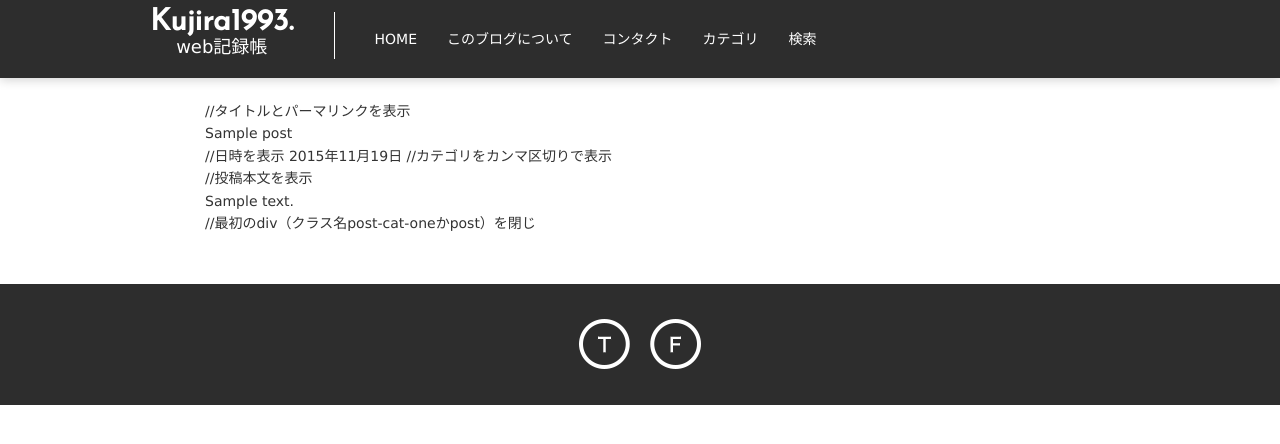
After one commit to kujira1993/kujira1993-blog, a WordPress theme: template kujira-blog/single.php in a window 1280 px wide. The commit adds this page. Shown: the top 444 px of the page. Run offline with PHP 8.4 and a stand-in for WordPress, Linux system fonts and the light colour scheme; the site name, menu and one post (Sample post) are stand-ins, and other content is empty.

Commit message:
全体修正

```diff
--- a/kujira-blog/assets/css/common.css
+++ b/kujira-blog/assets/css/common.css
@@ -1,5 +1,17 @@
+html, body {
+	margin: 0;
+	padding: 0;
+}
+
 body {
-    color: #2d2d2d;
-    font: 13px "Lucida Grande","Lucida Sans Unicode","Lucida Sans",Arial,'ヒラギノ角ゴ Pro W3','Hiragino Kaku Gothic Pro',Osaka,'ＭＳ Ｐゴシック',sans-serif;
-    -webkit-text-size-adjust: 100%;
+    color: #333;
+	font-size: 14px;
+    font-family:
+    	Verdana, Arial,
+    	'ヒラギノ角ゴ Pro W3',
+    	'Hiragino Kaku Gothic Pro',
+    	Osaka,
+    	'ＭＳ Ｐゴシック',
+    	sans-serif;
+    line-height: 160%;
 }
--- a/kujira-blog/assets/css/pc.css
+++ b/kujira-blog/assets/css/pc.css
@@ -1,5 +1,3 @@
-@charset "UTF-8";
-
 @media screen and (min-width: 769px){
 	.header {
 		width: 100%;
@@ -231,4 +229,18 @@
 		transform: rotate(360deg);
 	}
 
+
+	/**********************/
+	/*		single        */
+	/**********************/
+	#content .single_wrap {
+		width: 870px;
+		margin: 0 auto;
+	}
+
+	#content .single_wrap .single_post_ttl {
+		font-size: 20px;
+	}
+
+
 }
--- a/kujira-blog/assets/css/reset.css
+++ b/kujira-blog/assets/css/reset.css
@@ -1,5 +1,3 @@
-@charset "UTF-8";
-
 html,body,div,span,object,iframe,h1,h2,h3,h4,h5,h6,p,blockquote,
 pre,abbr,address,cite,code,del,dfn,em,img,ins,kbd,q,samp,small,
 strong,sub,sup,var,b,i,dl,dt,dd,ol,ul,li,fieldset,form,label,legend,table,
--- a/kujira-blog/assets/css/smart.css
+++ b/kujira-blog/assets/css/smart.css
@@ -1,5 +1,3 @@
-@charset "UTF-8";
-
 /*===============================================
 ●smart.css  画面の横幅が640pxまで
 ===============================================*/
--- a/kujira-blog/assets/css/tablet.css
+++ b/kujira-blog/assets/css/tablet.css
@@ -1,5 +1,3 @@
-@charset "UTF-8";
-
 /*===============================================
 ●tablet.css 画面の横幅が768pxまで
 ===============================================*/
--- a/kujira-blog/assets/css/utility.css
+++ b/kujira-blog/assets/css/utility.css
@@ -1,4 +1,3 @@
-@charset "UTF-8";
 /*-------------------------------------
   Utility
 -------------------------------------*/
--- a/kujira-blog/footer.php
+++ b/kujira-blog/footer.php
@@ -1,7 +1,7 @@
 
 	<div class="footer">
 		<div class="footer_inner u-cf">
-			<ul class="footer_sns_wrap">
+			<ul class="footer_sns_wrap u-cf">
 				<li>
 					<a href="" class="rotate"><img src="<?php echo get_template_directory_uri(); ?>/images/twitter_btn.png" alt=""></a>
 				</li>
--- a/kujira-blog/header.php
+++ b/kujira-blog/header.php
@@ -25,7 +25,7 @@
 
 			<ul class="global_nav u-cf">
 				<li>
-					<a href="" class="home">HOME</a>
+					<a href="<?php echo home_url('/'); ?>"" class="home">HOME</a>
 				</li>
 				<li>
 					<a href="" class="about">このブログについて</a>
--- /dev/null
+++ b/kujira-blog/single.php
@@ -0,0 +1,34 @@
+<?php get_header(); ?>
+<!-- main -->
+<div id="content">
+
+<div class="single_wrap">
+<?php
+if (have_posts()) : while (have_posts()) : the_post();
+//例えば下記のように、カテゴリによってdivのクラス名を変えたりできる
+//投稿がカテゴリ「1」に属していれば、CSSクラス"post-cat-one"のdivを、
+//それ以外なら、CSSクラス"post"のdivを表示
+      if (in_category('1')) { ?>
+      <div class="post-cat-one">
+      <?php } else{ ?>
+      <div class="post">
+      <?php } ?>
+//タイトルとパーマリンクを表示
+        <h2><a href="<?php the_permalink(); ?>"><?php the_title(); ?></a></h2>
+//日時を表示
+        <small><?php the_time('Y年n月j日'); ?></small>
+//カテゴリをカンマ区切りで表示
+        <p class="postmetadata"><?php the_category(', '); ?></p>
+//投稿本文を表示
+        <div class="entry"><?php the_content(); ?></div>
+        </div> //最初のdiv（クラス名post-cat-oneかpost）を閉じ
+<?php endwhile; else: ?> //whileを終了し、投稿がないなら以下を表示
+      <p>記事が見つかりませんでした。</p>
+<?php endif; ?>
+</div>
+
+
+
+</div>
+
+<?php get_footer(); ?>
--- a/kujira-blog/style.css
+++ b/kujira-blog/style.css
@@ -1,3 +1,5 @@
+@charset "UTF-8";
+
 /*
 Theme Name: kujira1993-blog
 Description: 20151119
```
Also changed, not shown: kujira-blog/assets/css/style.css (deleted, +0 -10 lines).
